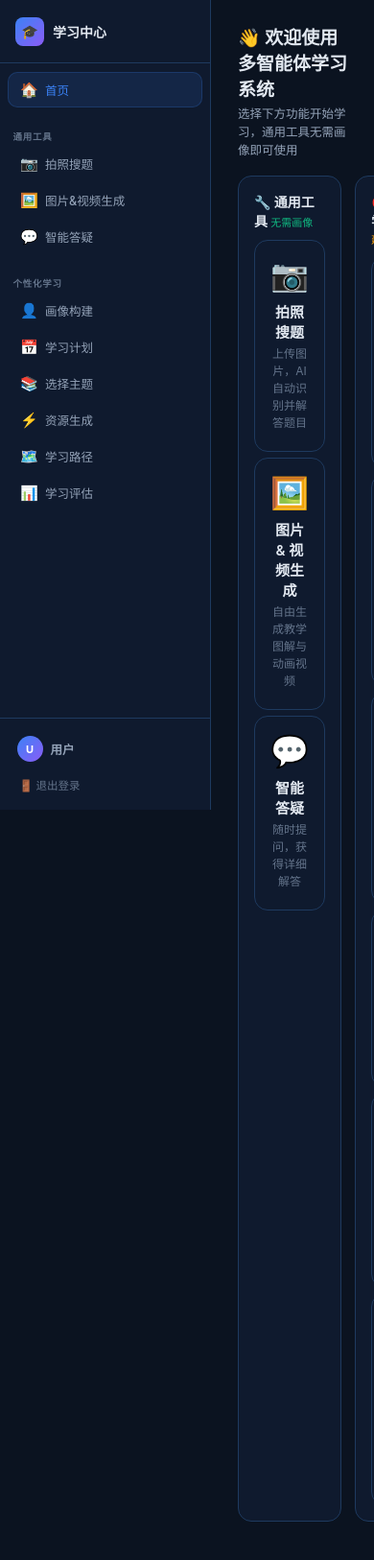
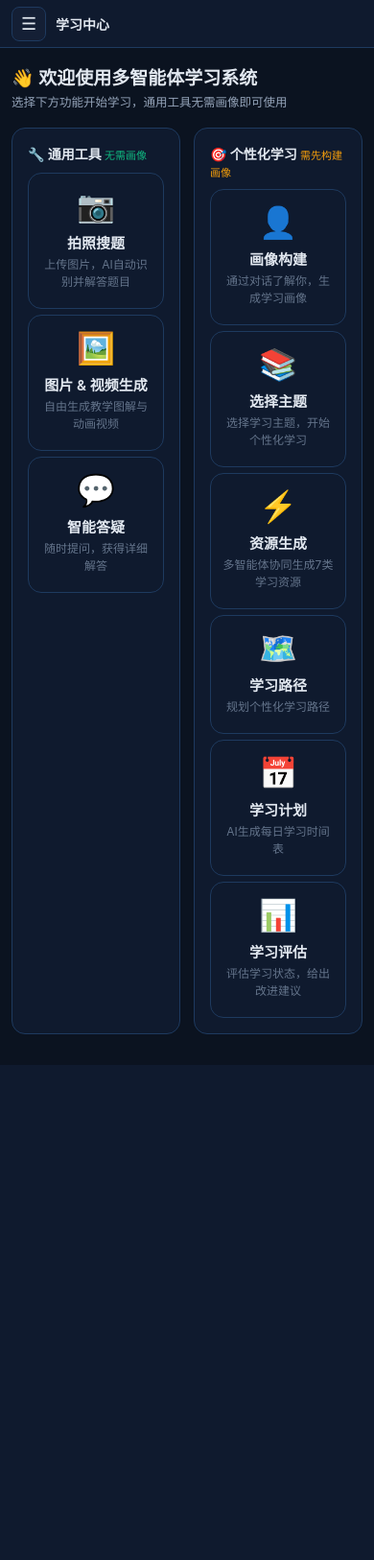
Before and after one commit to F-LIN-9/Learning-assistant-plus, a Flask app: template templates/user.html in a window 390 px wide. Shown: the whole page at 96% size. After the commit the page ends 1110 px from the top, so only its background shows below. Run offline with Flask 3, Linux system fonts and the light colour scheme; the template is opened without the code that fills it, so the values that code supplies are empty.

Commit message:
Add mobile responsive design: hamburger menu for sidebar

```diff
--- a/templates/user.html
+++ b/templates/user.html
@@ -198,11 +198,45 @@ body{font-family:'Inter',-apple-system,sans-serif;background:var(--bg);color:var
 .orch-status-badge.running{background:rgba(59,130,246,.15);color:#93C5FD}
 .orch-status-badge.success{background:rgba(16,185,129,.15);color:#6EE7B7}
 .orch-status-badge.failed{background:rgba(239,68,68,.15);color:#FCA5A5}
+
+/* 手机端适配 */
+.mobile-header{display:none;position:fixed;top:0;left:0;right:0;height:50px;background:var(--bg2);border-bottom:1px solid var(--b1);z-index:100;padding:0 12px;align-items:center;gap:10px}
+.hamburger{width:36px;height:36px;background:var(--bg3);border:1px solid var(--b1);border-radius:8px;display:flex;align-items:center;justify-content:center;font-size:18px;cursor:pointer;color:var(--t1);flex-shrink:0}
+.mobile-title{font-size:14px;font-weight:700;color:var(--t1)}
+.sidebar-overlay{display:none;position:fixed;top:0;left:0;right:0;bottom:0;background:rgba(0,0,0,.5);z-index:150}
+.sidebar-overlay.show{display:block}
+@media(max-width:768px){
+  .mobile-header{display:flex}
+  .sidebar{position:fixed;left:-260px;top:0;z-index:200;transition:left .3s ease;width:260px;height:100vh}
+  .sidebar.open{left:0}
+  .main{padding-top:50px;padding-left:0!important}
+  .page{padding:16px 12px!important}
+  .topic-grid{grid-template-columns:1fr!important}
+  .stats-row{grid-template-columns:repeat(2,1fr)!important}
+  .style-grid{grid-template-columns:repeat(2,1fr)!important}
+  .frames-grid{grid-template-columns:repeat(2,1fr)!important}
+  .input-row{flex-direction:column}
+  .send-btn{width:100%}
+  .res-tabs{gap:4px}
+  .res-tab{font-size:11px;padding:.35rem .6rem}
+  .bubble{max-width:90%!important}
+  .quick-options{gap:4px}
+  .quick-opt{font-size:11px;padding:4px 8px}
+  .mode-card{padding:14px 12px}
+  .orch-agent-node{font-size:10px;padding:4px 8px}
+  .orch-arrow{margin:0 4px;font-size:12px}
+}
 </style>
 </head>
 <body>
 
-<div class="sidebar">
+<div class="mobile-header">
+  <div class="hamburger" onclick="toggleSidebar()">☰</div>
+  <div class="mobile-title"> 学习中心</div>
+</div>
+<div class="sidebar-overlay" id="sidebarOverlay" onclick="toggleSidebar()"></div>
+
+<div class="sidebar" id="sidebar">
   <div class="s-logo"><div class="s-logo-icon">🎓</div><div class="s-logo-text">学习中心</div></div>
   <div class="s-section">
     <div class="s-item active" data-page="home" onclick="nav('home')"><span class="icon">🏠</span> 首页</div>
@@ -659,7 +693,17 @@ async function saveResource(topic,resType,content){
 
 (function(){const nameEl=document.getElementById('s-uname'),avatEl=document.getElementById('s-avatar'),injected='{{ username }}';if(injected&&injected!=='{{ username }}'){nameEl.textContent=injected;avatEl.textContent=injected[0].toUpperCase();}})();
 
+function toggleSidebar(){
+  document.getElementById('sidebar').classList.toggle('open');
+  document.getElementById('sidebarOverlay').classList.toggle('show');
+}
+
 function nav(page){
+  // 手机端点击导航后自动关闭侧边栏
+  if(window.innerWidth<=768){
+    document.getElementById('sidebar').classList.remove('open');
+    document.getElementById('sidebarOverlay').classList.remove('show');
+  }
   // 检查个性化功能是否已构建画像
   const needProfile = ['topics','learn','path','eval','schedule'];
   if(needProfile.includes(page) && !S.profDone){
```
